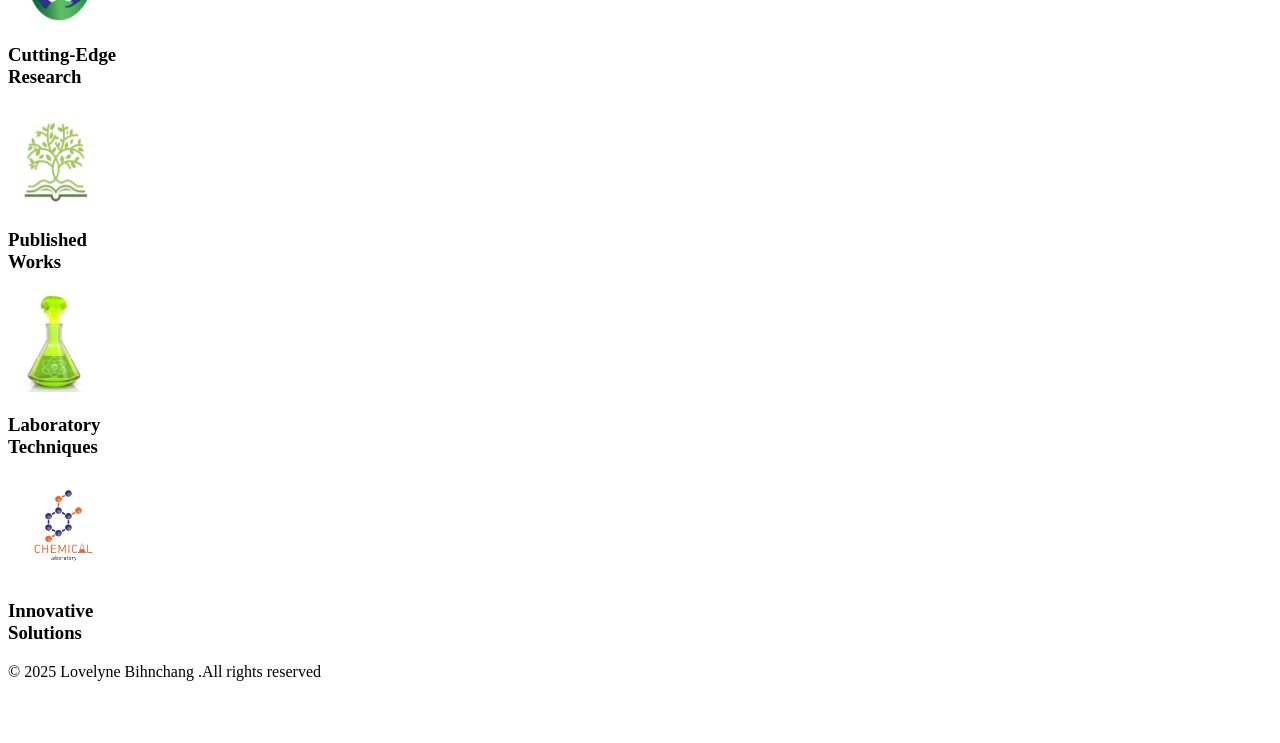
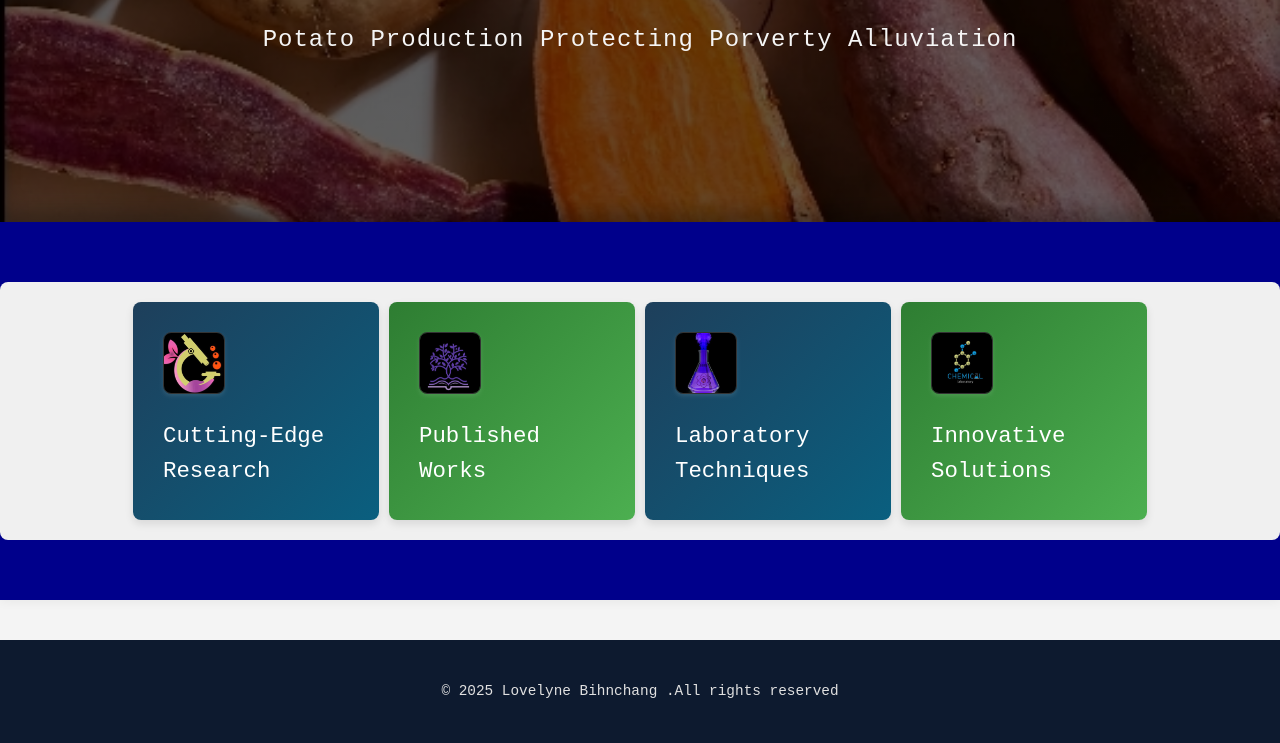
Before and after one commit to JAASTEAM2025/Danielarightsteam2025, a plain HTML site: page index.html in a window 1280 px wide. Shown: the part 348-1091 px from the top of the page. Before the commit the page ends 1045 px from the top, so only its background shows below. Drawn offline with Linux system fonts and the light colour scheme.

Commit message:
path resolved

```diff
--- a/index.html
+++ b/index.html
@@ -4,7 +4,7 @@
         <meta charset="UTF-8">
     <meta name="viewport" content="width=device-width, initial-scale=1.0">
     <title>Dr. Lovelyn Bihnchang</title>
-    <link rel="stylesheet" href="parent.css">
+    <link rel="stylesheet" href="style.css">
 </head>
 <body>
     <header class="navbar">
```
